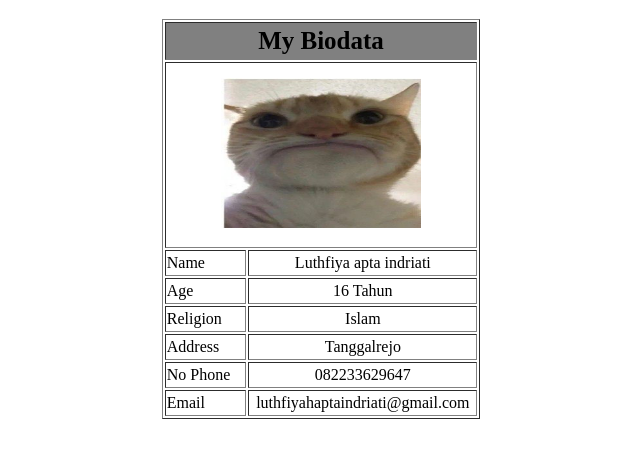
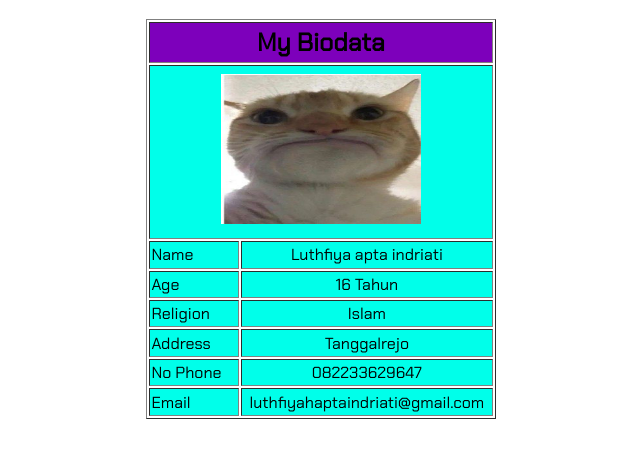
Before and after one commit to lutfiyaaptaindr/profil, a plain HTML site: page index.html in a window 1280 px wide. Shown: the part 61-518 px from the top of the page, without its empty margins (319-959 px from the left). Drawn offline with Linux system fonts and the light colour scheme.

Commit message:
Update index.html

```diff
--- a/index.html
+++ b/index.html
@@ -4,6 +4,10 @@
     <meta charset="UTF-8">
     <meta http-equiv="X-UA-Compatible" content="IE=edge">
     <meta name="viewport" content="width=device-width, initial-scale=1.0">
+    <link rel="stylesheet" href="style.css">
+    <link href="https://fonts.googleapis.com/css2?family=Chakra+Petch&display=swap" rel="stylesheet">
+
+
     <title>tabel</title>
 </head>
 <body>
```
